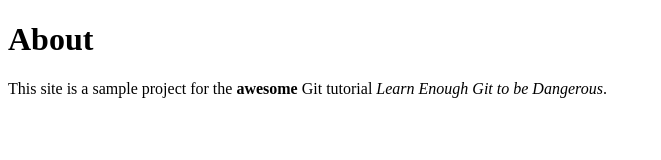
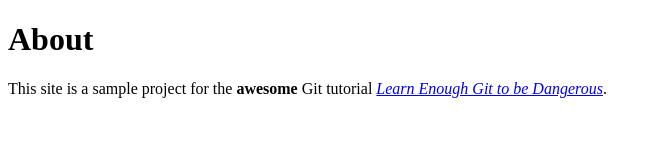
Before and after one commit to kellogg-thomasr/website, a plain HTML site: page about.html in a window 1280 px wide. Shown: the whole page, without its empty margins (0-661 px from the left). Drawn offline with Linux system fonts and the light colour scheme.

Commit message:
Add link to tutorial title

```diff
--- a/about.html
+++ b/about.html
@@ -6,7 +6,7 @@
   <body>
     <h1>About</h1>
     <p>
-      This site is a sample project for the <strong>awesome</strong> Git tutorial <em>Learn Enough Git to be Dangerous</em>.
+      This site is a sample project for the <strong>awesome</strong> Git tutorial <a href="http://learnenough.com/git-tutorial"><em>Learn Enough Git to be Dangerous</em></a>.
     </p>
   </body>
 </html>
```
